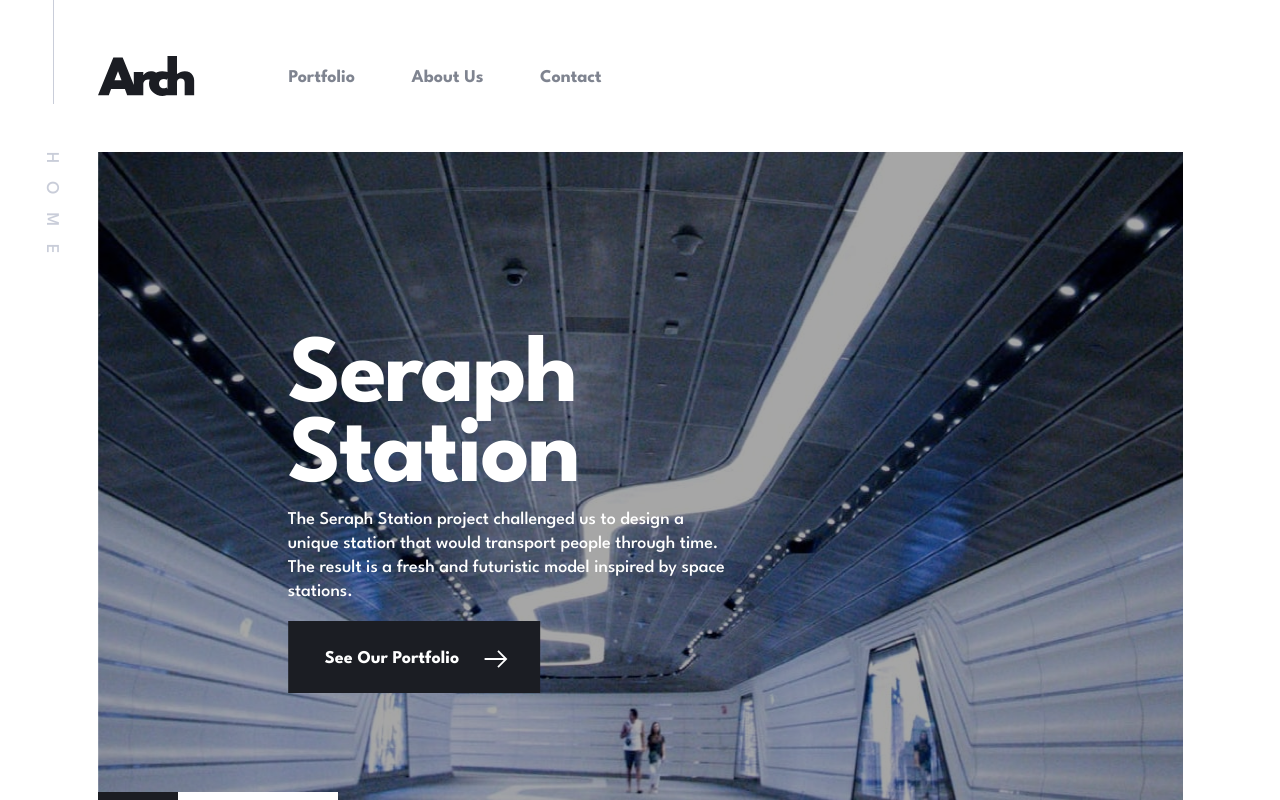
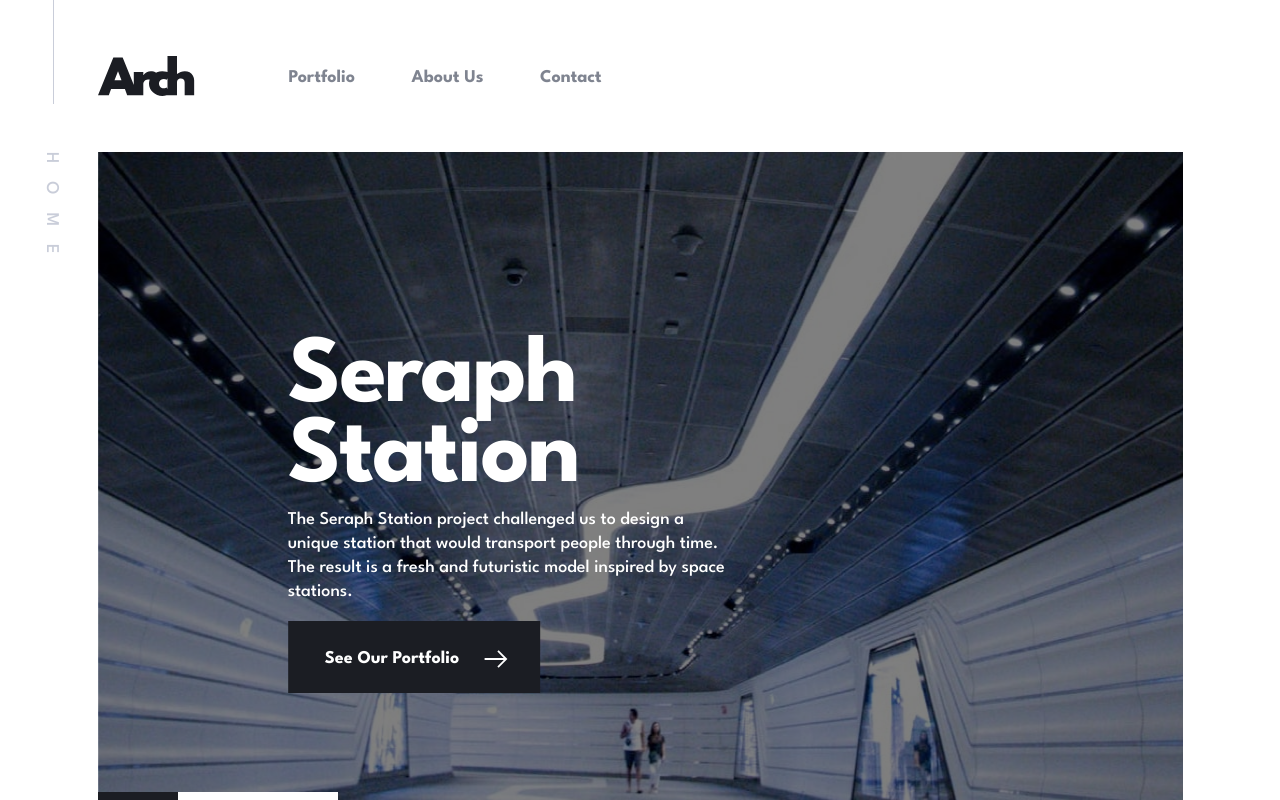
Before and after one commit to kerem-gurbuz/fm-arch-studio-website, a Next.js app: page / in a window 1280 px wide. Shown: the top 800 px of the page. Built offline with nearby package versions, Linux system fonts and the light colour scheme.

Commit message:
fix(hero-section): improve accessibility and visual design
- Increased image overlay opacity from 35% to 50%
- Added sr-only span for repeated slide title to improve screen reader experience
- Added pointer-events-none to slide image overlay for accessibility issues

```diff
--- a/src/components/home/hero-section/hero-slider.tsx
+++ b/src/components/home/hero-section/hero-slider.tsx
@@ -74,7 +74,7 @@ export function HeroSlider({ slides, className }: HeroSliderProps) {
             {/* Multi-Source Slide Image */}
             <DynamicImage imageConfig={slide.imageConfig} placeholder="blur" />
             {/* Image Overlay */}
-            <div className="absolute inset-y-0 left-4 right-0 z-10 bg-black/35" />
+            <div className="pointer-events-none absolute inset-y-0 left-4 right-0 z-10 bg-black/50" />
             {/* Slide Content */}
             <div className="absolute left-[calc(32px+16px)] top-[116px] z-20 sm:left-[calc(50%+16px-(640px-2*32px)/2)] md:left-[calc(58px+16px)] md:top-[186px] xl:left-[calc(190px+16px)]">
               <div
@@ -86,6 +86,7 @@ export function HeroSlider({ slides, className }: HeroSliderProps) {
                 <div className="space-y-[11px] md:space-y-[10px]">
                   <div id={slide.id + '-title'} className="heading-lg">
                     {slide.title}
+                    <span className="sr-only">{slide.title}</span>
                   </div>
                   <p className="body-text w-full lg:max-w-[445px]">
                     {slide.description}
```
